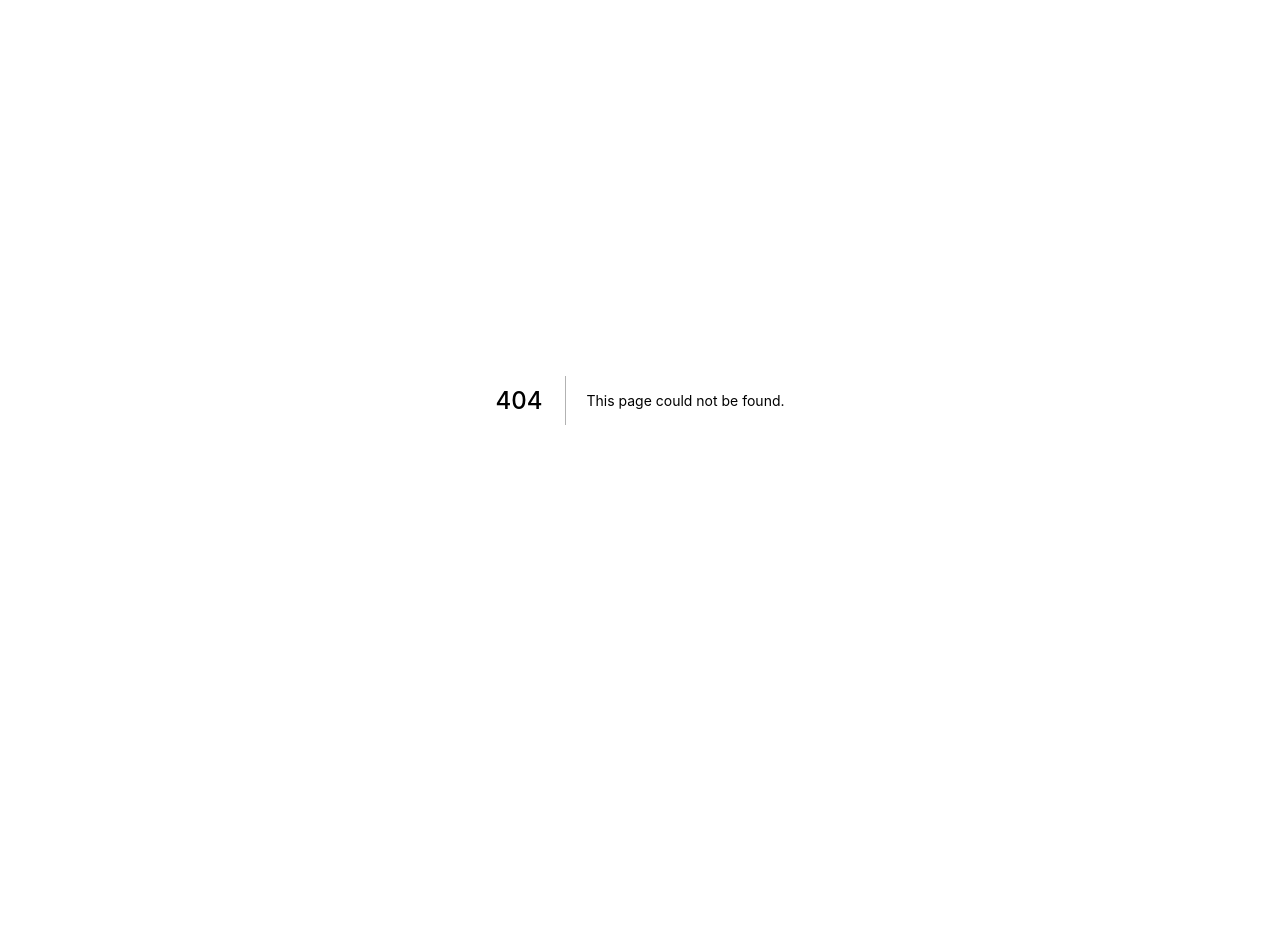
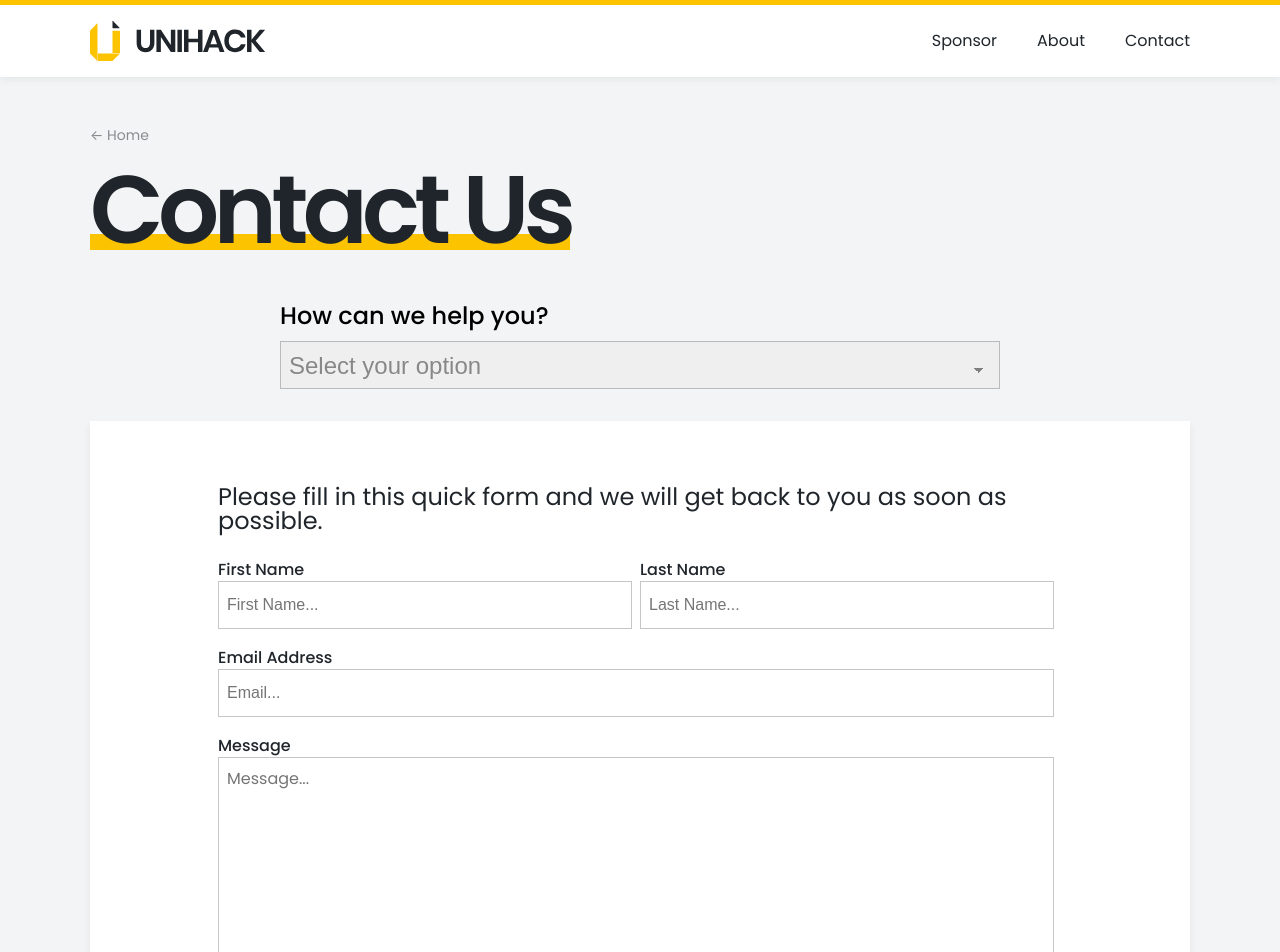
Before and after one commit to unihackhq/unihack.net, a Next.js app: page /contact in a window 1280 px wide. Before the commit this address had no page. Shown: the top 952 px of the page. Before the commit the page ends 800 px from the top, so only its background shows below. Built offline with nearby package versions, Linux system fonts and the light colour scheme.

Commit message:
added contact us form

```diff
--- a/components/footer/footer.tsx
+++ b/components/footer/footer.tsx
@@ -38,9 +38,9 @@ const Footer = () => (
             </Link>
           </li>
           <li>
-            <a href="mailto:team@unihack.net?subject=General Enquiry">
-              Contact Us
-            </a>
+            <Link href="/contact">
+              <a>Contact Us</a>
+            </Link>
           </li>
         </ul>
         <div className={styles.copyright}>
--- a/components/header/header.tsx
+++ b/components/header/header.tsx
@@ -14,7 +14,8 @@ const Header = () => {
 
   const menuItems: MenuItemI[] = [
     { text: 'Sponsor', href: '/sponsorship' },
-    { text: 'About', href: '/about' }
+    { text: 'About', href: '/about' },
+    { text: 'Contact', href: '/contact' }
   ];
 
   return (
--- a/next.config.js
+++ b/next.config.js
@@ -44,7 +44,8 @@ module.exports = {
       '/conduct': { page: '/conduct' },
       '/sponsorship': { page: '/sponsorship' },
       '/privacy': { page: '/privacy' },
-      '/terms': { page: '/terms' }
+      '/terms': { page: '/terms' },
+      '/contact': { page: '/contact' }
     };
   }
 };
--- a/package.json
+++ b/package.json
@@ -28,6 +28,7 @@
     "@lottiefiles/react-lottie-player": "^3.4.1",
     "@mdx-js/loader": "^1.6.22",
     "@next/mdx": "^11.1.2",
+    "@notionhq/client": "^0.4.0",
     "moment": "^2.24.0",
     "next": "^10.0.9",
     "react": "^17.0.2",
--- /dev/null
+++ b/pages/api/submit-form.js
@@ -0,0 +1,63 @@
+const { Client } = require('@notionhq/client');
+
+const notion = new Client({
+  auth: process.env.NOTION_API_KEY
+});
+
+export default async function handler(req, res) {
+  if (req.method !== 'POST') {
+    return res
+      .status(405)
+      .json({ message: `${req.method} requests are not allowed` });
+  }
+  try {
+    const { firstName, lastName, email, purpose, message } = JSON.parse(
+      req.body
+    );
+    await notion.pages.create({
+      parent: {
+        database_id: process.env.NOTION_DATABASE_ID,
+      },
+      properties: {
+        FirstName: {
+          title: [
+            {
+              text: {
+                content: firstName
+              }
+            }
+          ]
+        },
+        LastName: {
+          rich_text: [
+            {
+              text: {
+                content: lastName
+              }
+            }
+          ]
+        },
+        Email: {
+          email: email
+        },
+        Purpose: {
+          select: {
+            name: purpose
+          }
+        },
+        Message: {
+          rich_text: [
+            {
+              text: {
+                content: message
+              }
+            }
+          ]
+        }
+      }
+    });
+    res.status(201).json({ msg: 'Success' });
+  } catch (error) {
+    res.status(500).json({ msg: 'There was an error' });
+  }
+}
--- /dev/null
+++ b/pages/contact/index.tsx
@@ -0,0 +1,26 @@
+import React from 'react';
+import Head from 'next/head';
+
+import Page from '../../layouts/page/page';
+import Header from '../../components/header/header';
+import ContactUs from '../../sections/contact-us/contact-us';
+import { PageNavigation } from '@components/page-navigation/page-navigation';
+
+export default () => (
+  <div>
+    <Head>
+      <title>Contact Us - UNIHACK</title>
+    </Head>
+    <Page>
+      <Header />
+      <PageNavigation
+        backLinkTitle="Home"
+        backLinkHref="/"
+        underlineColor="yellow"
+      >
+        Contact Us
+      </PageNavigation>
+      <ContactUs />
+    </Page>
+  </div>
+);
--- /dev/null
+++ b/sections/contact-us/contact-us.module.scss
@@ -0,0 +1,145 @@
+@import '../../styles/styles.scss';
+
+.contact-us {
+  @include page-margin;
+
+  &-content {
+    background-color: $white;
+    color: $secondary;
+    padding: $base * 4 $base * 2;
+    margin-bottom: $base * 2;
+    box-shadow: 0px $base * 0.5 $base rgba(39, 39, 39, 0.07);
+
+    @include md {
+      padding: $base * 8 $base * 16;
+    }
+
+    p {
+      font-size: $base * 2;
+      font-weight: normal;
+      @include md {
+        font-size: $base * 3;
+      }
+    }
+
+    .inputs {
+      display: flex;
+      flex-direction: column;
+      width: 100%;
+      padding-right: $base;
+      font-family: 'Poppins';
+
+      label {
+        font-weight: 500;
+        font-size: $base * 2;
+        height: $base * 3;
+      }
+
+      input {
+        font-size: $base * 2;
+        height: $base * 6;
+        border: 1px solid rgba(31, 37, 42, 0.26);
+        box-sizing: border-box;
+        padding: $base;
+
+        &:focus-visible {
+          outline: none;
+          box-shadow: 0px 0px $base $pacific;
+          border: 1px solid $pacific;
+        }
+      }
+
+      textarea {
+        height: $base * 32;
+        font-size: $base * 2;
+        border: 1px solid rgba(31, 37, 42, 0.26);
+        box-sizing: border-box;
+        padding: $base;
+        font-family: 'Poppins';
+        &:focus-visible {
+          outline: none;
+          box-shadow: 0px 0px $base $pacific;
+          border: 1px solid $pacific;
+        }
+      }
+    }
+
+    .row {
+      display: flex;
+      flex-direction: column;
+      @include md {
+        flex-direction: row;
+      }
+    }
+  }
+
+  &-toast {
+    .toast {
+      margin-bottom: $base * 2;
+      height: $base * 14;
+      box-shadow: 0px 4px 10px rgba(39, 39, 39, 0.07);
+      font-size: $base * 2;
+      padding: $base * 2 $base * 4;
+      color: $white;
+      @include md {
+        font-size: $base * 3;
+        padding: $base * 3 $base * 20;
+      }
+    }
+
+    .success {
+      @extend .toast;
+      background-color: $midori;
+    }
+
+    .error {
+      @extend .toast;
+      background-color: $red;
+    }
+  }
+
+  &-select {
+    display: flex;
+    flex-direction: column;
+    margin: auto;
+    padding: $base * 4 0;
+
+    @include md {
+      width: 720px;
+    }
+
+    label {
+      font-weight: 500;
+      font-size: $base * 3;
+      padding: $base 0;
+    }
+
+    select {
+      font-size: $base * 3;
+      height: $base * 6;
+      border: 1px solid rgba(31, 37, 42, 0.26);
+      box-sizing: border-box;
+      padding-left: $base;
+      padding-right: $base * 2;
+      color: #888888;
+
+      background-image: linear-gradient(45deg, transparent 50%, gray 50%),
+        linear-gradient(135deg, gray 50%, transparent 50%),
+        radial-gradient(rgba(221, 221, 221, 0) 70%, transparent 72%);
+      background-position: calc(100% - 20px) calc(1em + 2px),
+        calc(100% - 15px) calc(1em + 2px), calc(100% - 0.5em) 0.5em;
+      background-size: 5px 5px, 5px 5px, 1.5em 1.5em;
+      background-repeat: no-repeat;
+
+      -moz-appearance: none; /* Firefox */
+      -webkit-appearance: none; /* Safari and Chrome */
+      appearance: none;
+
+      &:focus-visible {
+        outline: none;
+        box-shadow: 0px 0px $base $pacific;
+        border: 1px solid $pacific;
+      }
+    }
+  }
+}
--- /dev/null
+++ b/sections/contact-us/contact-us.tsx
@@ -0,0 +1,132 @@
+import styles from './contact-us.module.scss';
+import Stack from '@components/stack/stack';
+import { Text } from '@components/typography/typography';
+import { FormEvent, useState } from 'react';
+import Button from '../../components/button/button';
+
+const ContactUs = () => {
+  const [firstName, setFirstName] = useState('');
+  const [lastName, setLastName] = useState('');
+  const [purpose, setPurpose] = useState('');
+  const [message, setMessage] = useState('');
+  const [email, setEmail] = useState('');
+  const [toast, setToast] = useState({
+    message: '',
+    type: ''
+  });
+
+  const submitForm = async (e: FormEvent<HTMLFormElement>) => {
+    e.preventDefault();
+    const res = await fetch(`${window.location.origin}/api/submit-form`, {
+      method: 'POST',
+      body: JSON.stringify({ firstName, lastName, email, purpose, message })
+    });
+    // Success if status code is 201
+    if (res.status === 201) {
+      setToast({
+        message:
+          'Your message has been sent. We will try and get back to you as soon as we can.',
+        type: 'success'
+      });
+    } else {
+      setToast({
+        message:
+          'Something went wrong when submitting your form. Please email: team@unihack.net',
+        type: 'error'
+      });
+    }
+  };
+
+  return (
+    <section className={styles['contact-us']}>
+      <div className={styles['contact-us-select']}>
+        <label htmlFor="How can we help you?">How can we help you?</label>
+        <select
+          name="purpose"
+          id="purpose"
+          value={purpose}
+          onChange={e => setPurpose(e.target.value)}
+        >
+          <option value="">Select your option</option>
+          <option value="Web Development">Web Development</option>
+          <option value="App Development">App Development</option>
+          <option value="Query / Question">Query / Question</option>
+          <option value="Feedback / Message">Feedback / Message</option>
+        </select>
+      </div>
+      {toast.message && (
+        <div className={styles['contact-us-toast']}>
+          <div className={styles[`${toast.type}`]}>{toast.message}</div>
+        </div>
+      )}
+      <div className={styles['contact-us-content']}>
+        <Stack size="medium" className={styles.form_card}>
+          <Text bold>
+            Please fill in this quick form and we will get back to you as soon
+            as possible.
+          </Text>
+          <form className={styles.form} onSubmit={submitForm}>
+            <Stack size="small">
+              <div className={styles.row}>
+                <div className={styles.inputs}>
+                  <label htmlFor="name">First Name</label>
+                  <input
+                    type="text"
+                    id="fname"
+                    name="fname"
+                    placeholder="First Name..."
+                    value={firstName}
+                    onChange={e => setFirstName(e.target.value)}
+                    required
+                  />
+                </div>
+
+                <div className={styles.inputs}>
+                  <label htmlFor="name">Last Name</label>
+                  <input
+                    type="text"
+                    id="lname"
+                    name="lname"
+                    placeholder="Last Name..."
+                    value={lastName}
+                    onChange={e => setLastName(e.target.value)}
+                    required
+                  />
+                </div>
+              </div>
+              <div className={styles.inputs}>
+                <label htmlFor="email">Email Address</label>
+                <input
+                  type="email"
+                  name="email"
+                  placeholder="Email..."
+                  value={email}
+                  onChange={e => setEmail(e.target.value)}
+                  required
+                />
+              </div>
+              <div className={styles.inputs}>
+                <label htmlFor="message">Message</label>
+                <textarea
+                  name="message"
+                  id="message"
+                  placeholder="Message..."
+                  value={message}
+                  onChange={e => setMessage(e.target.value)}
+                  required
+                ></textarea>
+              </div>
+              <div>
+                <Button type="primary" theme="light">
+                  Send Message
+                </Button>
+              </div>
+            </Stack>
+          </form>
+        </Stack>
+      </div>
+    </section>
+  );
+};
+
+export default ContactUs;
```
Also changed, not shown: 2 other files (tests, documents, lock files or other folders).
